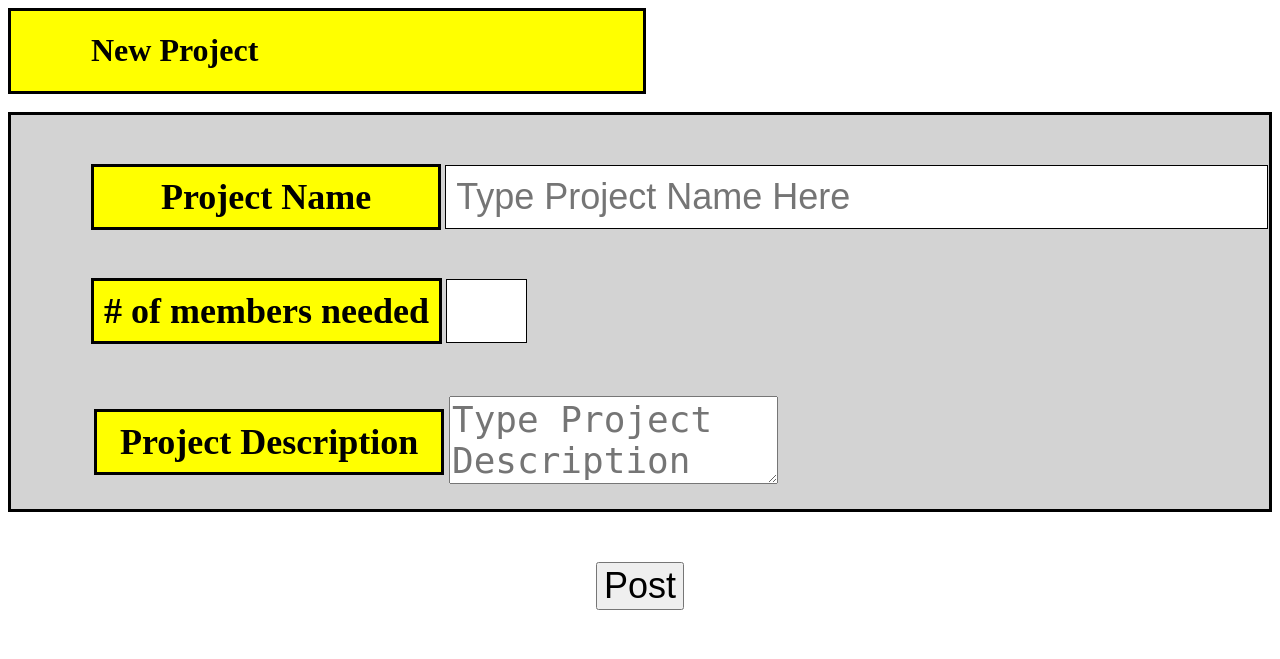
After one commit to bc-cisc3140-mw2-fall2019/class_project, a Flask app: template app/templates/newProject.html in a window 1280 px wide. The commit adds this page. Shown: the top 659 px of the page. Run offline with Flask 2, Linux system fonts and the light colour scheme; the template is opened without the code that fills it, so the values that code supplies are empty.

Commit message:
Updated profile & editProfile HTML & CSS files, also added newProject HTML & CSS files

```diff
--- /dev/null
+++ b/app/static/css/newProject.css
@@ -0,0 +1,85 @@
+.newProject_head {
+	border: 3px solid black;
+	width: 50%;
+	font-size: 16px;
+	background-color: #ffff00;
+}
+
+.newProject_format {
+	border: 3px solid black;
+	background-color: #d3d3d3;
+}
+
+.label_format {
+	margin-top: 50px;
+	margin-left: 80px;
+}
+
+.name_label {
+	padding-top: 10px;
+	padding-bottom: 10px;
+	padding-left: 67px;
+	padding-right: 67px;
+}
+
+.num_label {
+	padding: 10px;
+}
+
+.desc_label {
+	padding-top: 10px;
+	padding-bottom: 10px;
+	padding-left: 23px;
+	padding-right: 23px;
+}
+
+.pextend {
+	width: 351px;
+}
+
+
+h1 {
+	margin-left: 80px;
+}
+
+label {
+	border: 3px solid black;
+	font-size: 36px;
+	background-color: #ffff00;
+}
+
+#project_name {
+	font-size: 36px;
+	padding: 10px;
+	width: 68%;
+	border: 1px solid black;
+}
+
+#num {
+	font-size: 36px;
+	padding: 10px;
+	width: 5%;
+	border: 1px solid black;
+}
+
+textarea{
+	font-size: 36px;
+	width: 70%;
+}
+
+#submit {
+	font-size: 36px;
+	margin-top: 50px;
+	margin-bottom: 50px;
+	background-color:
+}
+
+#numError {
+	color: #ff0000;
+	text-align: center;
+	font-size: 36px;
+}
+
+a {
+	font-size: 36px;
+}
--- /dev/null
+++ b/app/templates/newProject.html
@@ -0,0 +1,54 @@
+<!-- IMPORTANT NOTE: The back-end team should first create a copy of this HTML file, implement python code on that
+file, and place it onto apps/templates folder. Do NOT implement anything on the original file within the
+front-end folder, as the front-end team are still working on this. (11/07/2019) -->
+
+<!DOCTYPE html>
+
+<html>
+<head>
+	<meta charset="utf-8">
+	<meta name="viewport" content="width = device-width, initial-scale=1">
+	<title>New Project</title>
+	<link href="../static/css/newProject.css" rel="stylesheet" style="text/css">
+</head>
+<body>
+	<div class="newProject_head"><h1>New Project</h1></div> <br>
+	<div class="newProject_format">
+		<div class="label_format">
+			<label for="project_name" class="name_label"><b>Project Name</b></label>
+			<input id="project_name" type="text" placeholder="Type Project Name Here" required>
+		</div>
+		<div class="label_format">
+			<label for="num" class="num_label"><b># of members needed</b></label>
+			<input id="num" type="text" onfocusout="validNum();" required> <br>
+			<div id = "numError" style="float: left;"></div>
+		</div>
+		<div class="label_format">
+			<table>
+				<tr>
+					<td class="pextend"><label for="desc" class="desc_label"><b>Project Description</b></label></td>
+					<td class="extend"><textarea type = "text" id="desc" rows="-5" placeholder="Type Project Description Here." required></textarea></td>
+				</tr>
+			</table>
+		</div> <br>
+	</div>
+	<div style="text-align: center;"> <input type="submit" value="Post" id="submit"> </div>
+
+<script>
+function validNum() {
+    var number = document.getElementById('num').value;
+    var check = /^[0-9]+$/;
+    if (number.match(check) || number.length == 0) {
+        document.getElementById('num').style.borderColor = "black";
+        document.getElementById('numError').innerHTML = "";
+        document.getElementById('numError').style.display = none;
+    }
+    else {
+        document.getElementById('num').style.borderColor = "red";
+        document.getElementById('numError').innerHTML = "Please enter a number. If no requirements, leave it blank.";
+        document.getElementById('numError').style.visibility = "visible";
+    }
+}
+</script>
+</body>
+</html>
```
Also changed, not shown: app/static/css/editProfile.css (+30 -1 lines), app/templates/editProfile.html (+16 -0 lines), app/templates/profile.html (+27 -3 lines).
